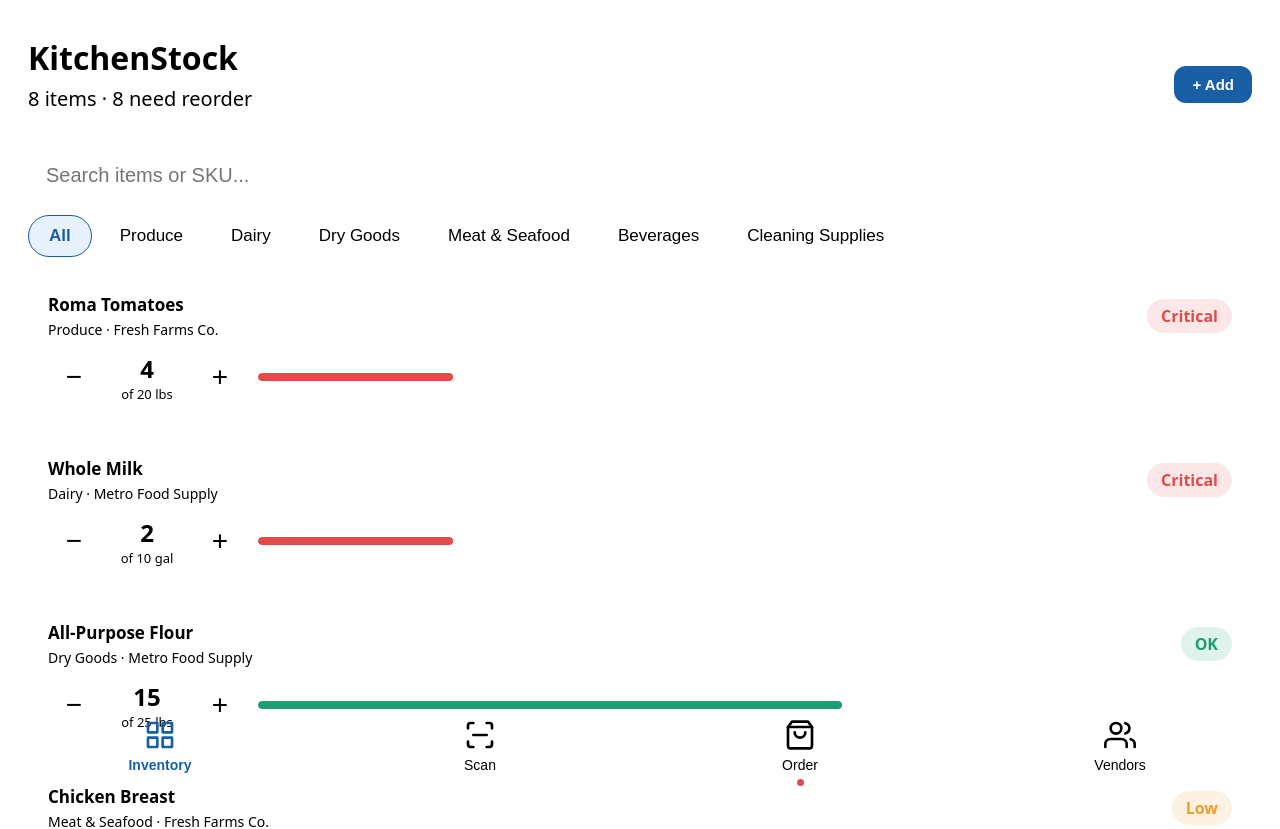
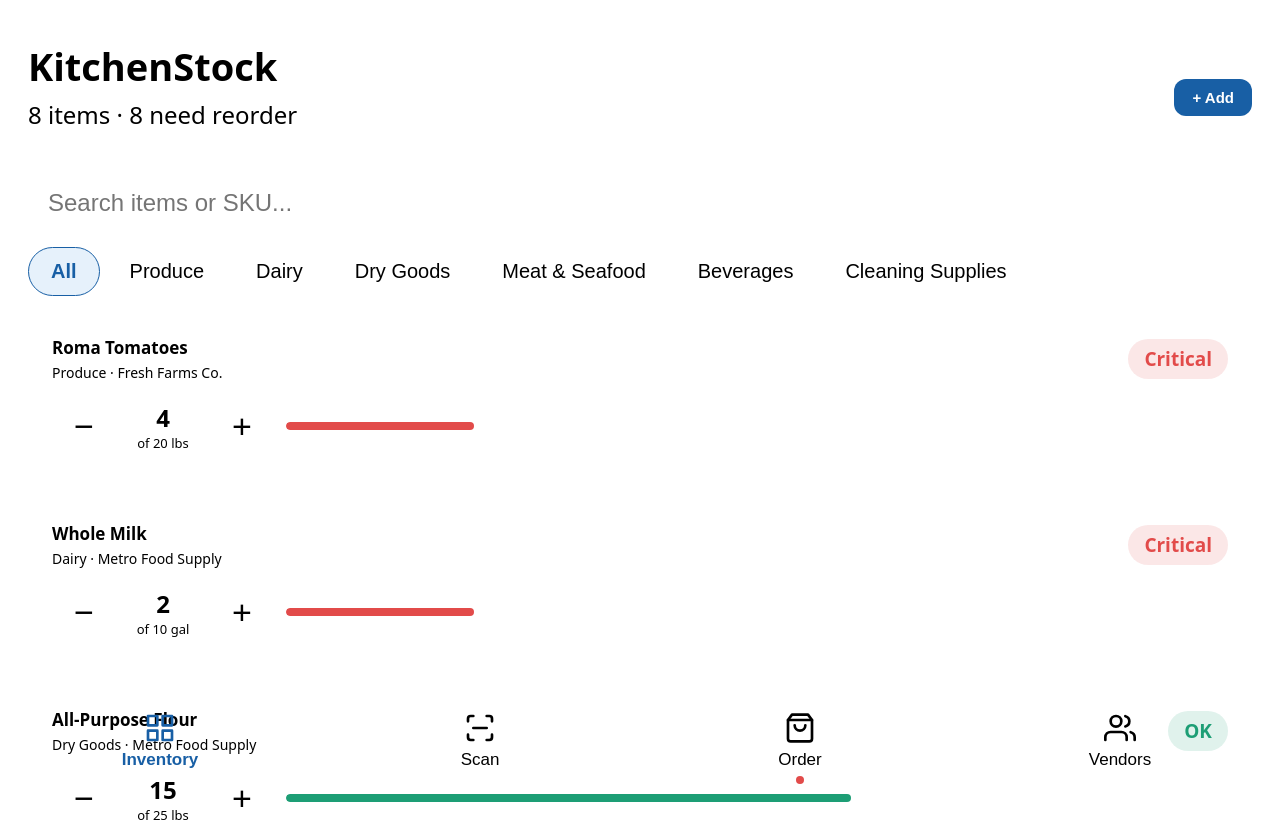
Before and after one commit to tastebuds-wq/kitchenstock, a React (Create React App) app: page / in a window 1280 px wide. Shown: the top 829 px of the page. Built offline with nearby package versions, Linux system fonts and the light colour scheme.

Commit message:
Update App.js

```diff
--- a/src/App.js
+++ b/src/App.js
@@ -170,27 +170,27 @@ export default function App() {
     navigator.clipboard.writeText(lines).then(() => showToast("Order copied!"));
   };
 
-  const fs = 20;
+  const fs = 24;
   const s = {
-    wrap: { fontFamily: "system-ui, sans-serif", width: "100%", maxWidth: "100vw", margin: 0, paddingBottom: 100, boxSizing: "border-box", overflowX: "hidden" },
-    header: { padding: "28px 20px 0", display: "flex", justifyContent: "space-between", alignItems: "center" },
-    title: { fontSize: 32, fontWeight: 700, color: "var(--color-text-primary)", margin: 0 },
+    wrap: { fontFamily: "system-ui, sans-serif", width: "100%", maxWidth: "100vw", margin: 0, paddingBottom: 120, boxSizing: "border-box", overflowX: "hidden" },
+    header: { padding: "32px 20px 0", display: "flex", justifyContent: "space-between", alignItems: "center" },
+    title: { fontSize: 38, fontWeight: 700, color: "var(--color-text-primary)", margin: 0 },
     sub: { fontSize: fs, color: "var(--color-text-secondary)", marginTop: 6 },
     nav: { position: "fixed", bottom: 0, left: 0, right: 0, background: "var(--color-background-primary)", borderTop: "0.5px solid var(--color-border-tertiary)", display: "flex", zIndex: 10 },
-    navBtn: (a) => ({ flex: 1, padding: "16px 0 14px", border: "none", background: "none", cursor: "pointer", fontSize: 14, color: a ? "#185FA5" : "var(--color-text-secondary)", fontWeight: a ? 700 : 400, display: "flex", flexDirection: "column", alignItems: "center", gap: 6 }),
-    navDot: { width: 7, height: 7, borderRadius: "50%", background: "#E24B4A" },
-    input: { flex: 1, padding: "16px 18px", borderRadius: 14, border: "0.5px solid var(--color-border-secondary)", fontSize: fs, background: "var(--color-background-secondary)", color: "var(--color-text-primary)" },
-    chip: (a) => ({ padding: "10px 20px", borderRadius: 24, border: "0.5px solid " + (a ? "#185FA5" : "var(--color-border-tertiary)"), background: a ? "#E6F1FB" : "var(--color-background-secondary)", color: a ? "#185FA5" : "var(--color-text-secondary)", fontSize: 17, cursor: "pointer", whiteSpace: "nowrap", fontWeight: a ? 700 : 400 }),
-    card: { background: "var(--color-background-primary)", borderRadius: 18, border: "0.5px solid var(--color-border-tertiary)", padding: "20px", margin: "0 20px 14px" },
-    badge: (c) => ({ fontSize: 16, padding: "6px 14px", borderRadius: 24, background: c + "22", color: c, fontWeight: 700 }),
-    qtyBtn: { width: 52, height: 52, borderRadius: 14, border: "0.5px solid var(--color-border-secondary)", background: "var(--color-background-secondary)", cursor: "pointer", fontSize: 28, display: "flex", alignItems: "center", justifyContent: "center", color: "var(--color-text-primary)" },
-    bigBtn: { width: "100%", padding: "20px", borderRadius: 16, border: "none", background: "#185FA5", color: "#fff", fontSize: 20, fontWeight: 700, cursor: "pointer", marginTop: 16 },
+    navBtn: (a) => ({ flex: 1, padding: "18px 0 16px", border: "none", background: "none", cursor: "pointer", fontSize: 17, color: a ? "#185FA5" : "var(--color-text-secondary)", fontWeight: a ? 700 : 400, display: "flex", flexDirection: "column", alignItems: "center", gap: 6 }),
+    navDot: { width: 8, height: 8, borderRadius: "50%", background: "#E24B4A" },
+    input: { flex: 1, padding: "18px 20px", borderRadius: 16, border: "0.5px solid var(--color-border-secondary)", fontSize: fs, background: "var(--color-background-secondary)", color: "var(--color-text-primary)" },
+    chip: (a) => ({ padding: "12px 22px", borderRadius: 28, border: "0.5px solid " + (a ? "#185FA5" : "var(--color-border-tertiary)"), background: a ? "#E6F1FB" : "var(--color-background-secondary)", color: a ? "#185FA5" : "var(--color-text-secondary)", fontSize: 20, cursor: "pointer", whiteSpace: "nowrap", fontWeight: a ? 700 : 400 }),
+    card: { background: "var(--color-background-primary)", borderRadius: 20, border: "0.5px solid var(--color-border-tertiary)", padding: "24px", margin: "0 20px 16px" },
+    badge: (c) => ({ fontSize: 19, padding: "7px 16px", borderRadius: 28, background: c + "22", color: c, fontWeight: 700 }),
+    qtyBtn: { width: 64, height: 64, borderRadius: 16, border: "0.5px solid var(--color-border-secondary)", background: "var(--color-background-secondary)", cursor: "pointer", fontSize: 34, display: "flex", alignItems: "center", justifyContent: "center", color: "var(--color-text-primary)" },
+    bigBtn: { width: "100%", padding: "22px", borderRadius: 18, border: "none", background: "#185FA5", color: "#fff", fontSize: 22, fontWeight: 700, cursor: "pointer", marginTop: 18 },
     modal: { position: "fixed", inset: 0, background: "rgba(0,0,0,0.4)", zIndex: 100, display: "flex", alignItems: "flex-end" },
-    modalBox: { width: "100%", background: "var(--color-background-primary)", borderRadius: "24px 24px 0 0", padding: "28px 20px 56px" },
-    label: { fontSize: 17, color: "var(--color-text-secondary)", marginBottom: 8, display: "block" },
-    formInput: { width: "100%", padding: "16px 18px", borderRadius: 14, border: "0.5px solid var(--color-border-secondary)", fontSize: fs, background: "var(--color-background-secondary)", color: "var(--color-text-primary)", boxSizing: "border-box", marginBottom: 14 },
-    toast: { position: "fixed", top: 28, left: "50%", transform: "translateX(-50%)", background: "#185FA5", color: "#fff", padding: "14px 28px", borderRadius: 32, fontSize: 18, fontWeight: 700, zIndex: 300, whiteSpace: "nowrap" },
-    sectionTitle: { fontSize: 17, fontWeight: 700, color: "var(--color-text-secondary)", padding: "20px 20px 10px", textTransform: "uppercase", letterSpacing: "0.05em" },
+    modalBox: { width: "100%", background: "var(--color-background-primary)", borderRadius: "28px 28px 0 0", padding: "32px 20px 64px" },
+    label: { fontSize: 20, color: "var(--color-text-secondary)", marginBottom: 8, display: "block" },
+    formInput: { width: "100%", padding: "18px 20px", borderRadius: 16, border: "0.5px solid var(--color-border-secondary)", fontSize: fs, background: "var(--color-background-secondary)", color: "var(--color-text-primary)", boxSizing: "border-box", marginBottom: 16 },
+    toast: { position: "fixed", top: 32, left: "50%", transform: "translateX(-50%)", background: "#185FA5", color: "#fff", padding: "16px 32px", borderRadius: 36, fontSize: 20, fontWeight: 700, zIndex: 300, whiteSpace: "nowrap" },
+    sectionTitle: { fontSize: 19, fontWeight: 700, color: "var(--color-text-secondary)", padding: "24px 20px 12px", textTransform: "uppercase", letterSpacing: "0.05em" },
   };
 
   const navIcons = {
```
